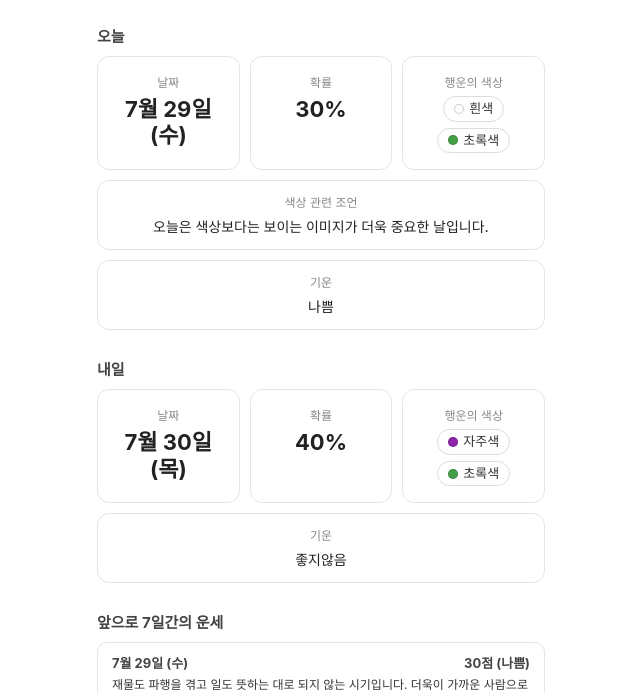
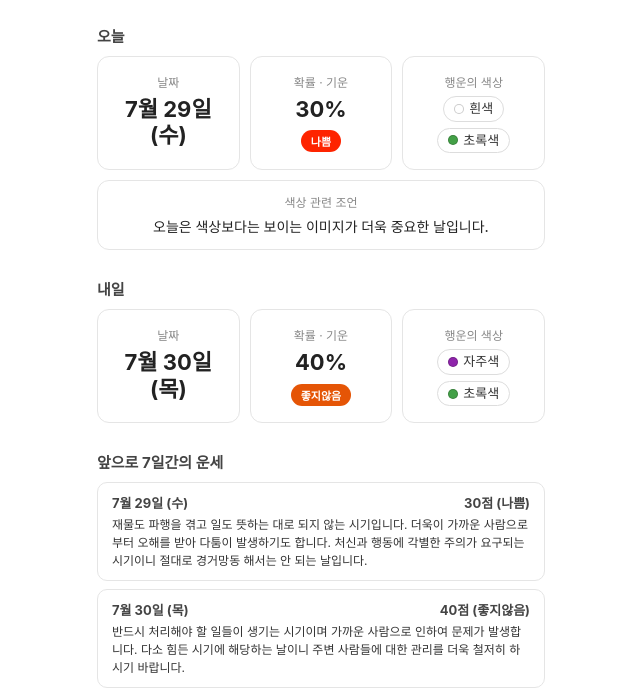
Before and after one commit to Henney24315/my-fortune, a website: page docs/index.html in a window 1280 px wide. Shown: the part 74-767 px from the top of the page, without its empty margins (319-959 px from the left). Drawn offline with Linux system fonts and the light colour scheme.

Commit message:
Merge energy into the probability card with reference-matched colors
행운의 색상 already got swatch tags; now 확률 카드 also shows 기운
as a colored pill using the same score-band colors as the reference
site's cal_cycle badges (blue/teal/green/olive/orange/red).

```diff
--- a/docs/fortune.json
+++ b/docs/fortune.json
@@ -4,6 +4,7 @@
     "percentage": "30%",
     "color": "흰색,  초록색",
     "colorNote": "오늘은 색상보다는 보이는 이미지가 더욱 중요한 날입니다.",
+    "score": "30",
     "scoreLabel": "나쁨",
     "specialDay": ""
   },
@@ -12,6 +13,7 @@
     "percentage": "40%",
     "color": "자주색,  초록색",
     "colorNote": "",
+    "score": "40",
     "scoreLabel": "좋지않음",
     "specialDay": ""
   },
--- a/docs/index.html
+++ b/docs/index.html
@@ -56,6 +56,16 @@
     font-size: 14px;
     font-weight: 500;
     line-height: 1.5;
+    word-break: keep-all;
+  }
+  .energy-tag {
+    display: inline-block;
+    margin-top: 8px;
+    padding: 3px 10px;
+    border-radius: 999px;
+    font-size: 11px;
+    font-weight: 600;
+    color: #fff;
     word-break: keep-all;
   }
   .color-tags {
@@ -141,6 +151,17 @@
       '연두색': '#9ccc65',
     };
 
+    const SCORE_COLORS = {
+      90: '#2275bd',
+      80: '#1b99af',
+      70: '#039ad8',
+      60: '#0c9802',
+      50: '#887c01',
+      40: '#e55506',
+      30: '#fe2400',
+    };
+    const SCORE_FALLBACK_COLOR = '#cc162c';
+
     function colorTags(colorStr) {
       return colorStr
         .split(',')
@@ -153,18 +174,18 @@
         .join('');
     }
 
+    function energyTag(h) {
+      if (!h.scoreLabel) return '';
+      const bg = SCORE_COLORS[h.score] || SCORE_FALLBACK_COLOR;
+      const specialText = h.specialDay ? ` · ${h.specialDay}` : '';
+      return `<span class="energy-tag" style="background:${bg}">${h.scoreLabel}${specialText}</span>`;
+    }
+
     function renderHighlight(title, h) {
       const note = h.colorNote ? `
         <div class="highlight-card highlight-note">
           <div class="label">색상 관련 조언</div>
           <div class="value">${h.colorNote}</div>
-        </div>` : '';
-
-      const energyParts = [h.scoreLabel, h.specialDay].filter(Boolean);
-      const energy = energyParts.length ? `
-        <div class="highlight-card highlight-note">
-          <div class="label">기운</div>
-          <div class="value">${energyParts.join(' · ')}</div>
         </div>` : '';
 
       return `
@@ -175,15 +196,15 @@
             <div class="value">${h.date}</div>
           </div>
           <div class="highlight-card">
-            <div class="label">확률</div>
+            <div class="label">확률 · 기운</div>
             <div class="value">${h.percentage}</div>
+            ${energyTag(h)}
           </div>
           <div class="highlight-card">
             <div class="label">행운의 색상</div>
             <div class="value color-tags">${colorTags(h.color)}</div>
           </div>
           ${note}
-          ${energy}
         </div>
       `;
     }
```
Also changed, not shown: public/index.html (+30 -9 lines), lib/fortune.js.
